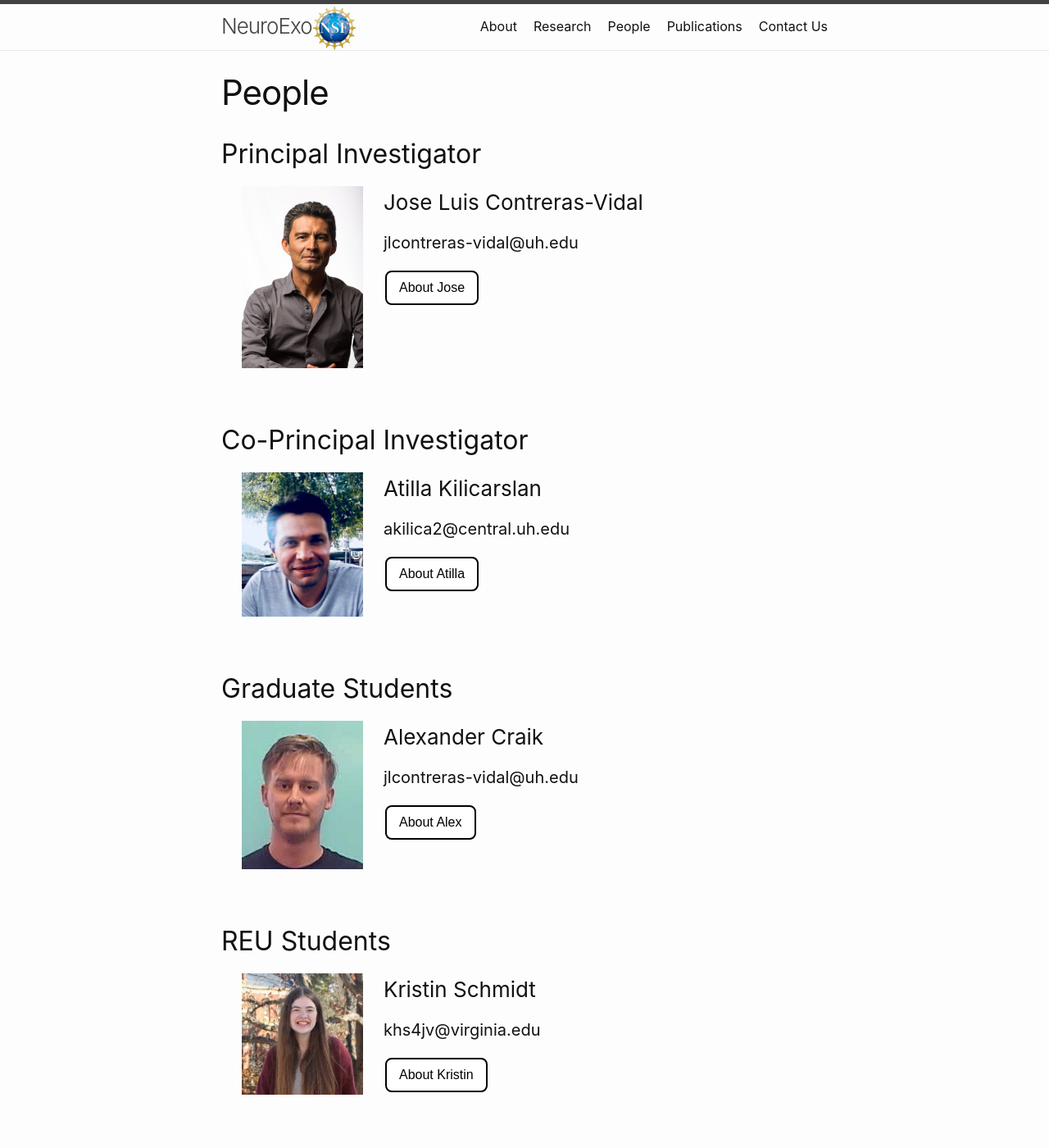
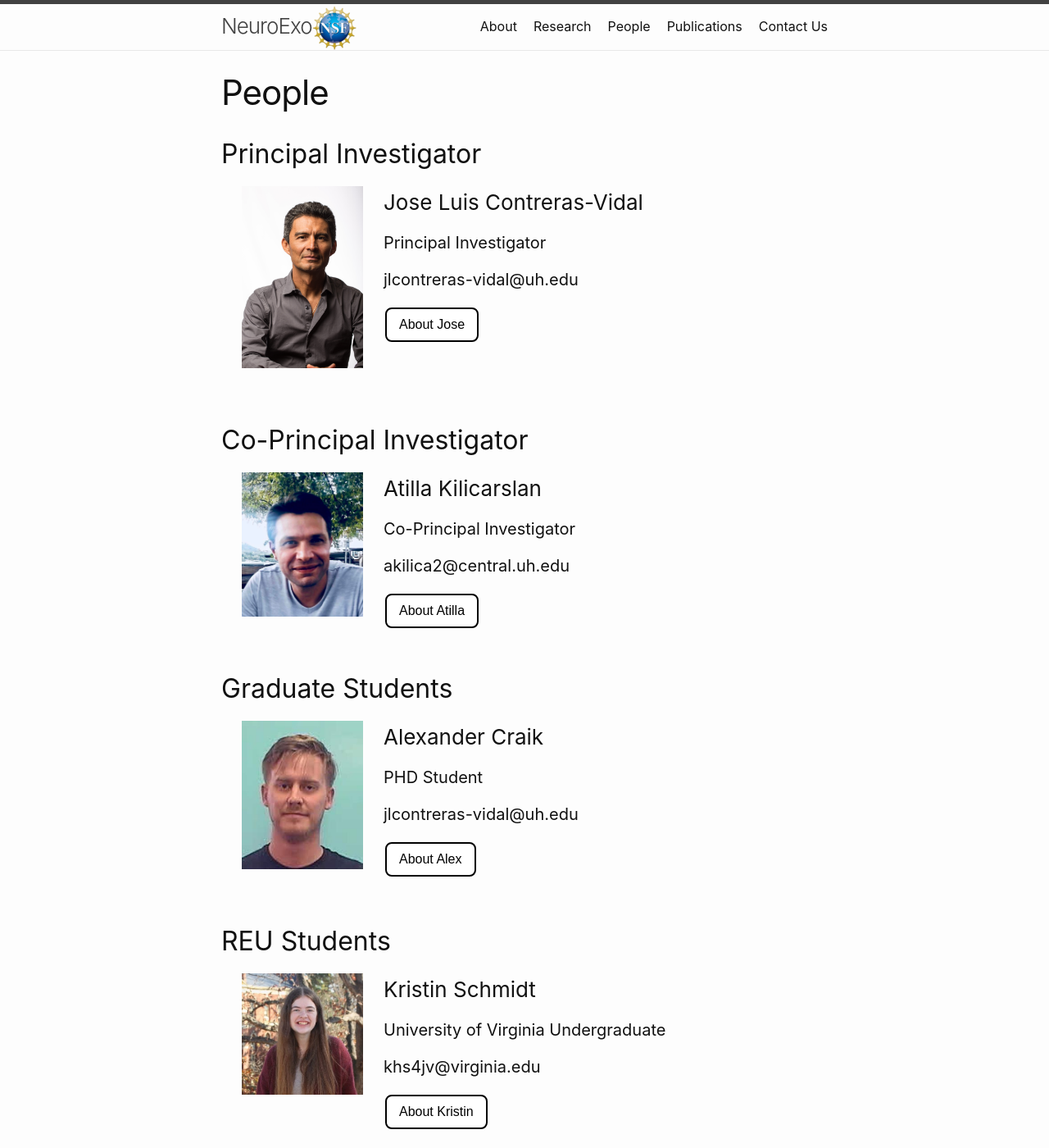
Before and after one commit to arcraik/neuroexo-website, a Jekyll site: the page built from people.md, in a window 1280 px wide and 1400 px high. Shown: the whole window at 82% size. Built offline with Jekyll 4.4.1, drawn with Linux system fonts in a browser that asks for light colours.

Commit message:
Update people.md

```diff
--- a/people.md
+++ b/people.md
@@ -18,7 +18,7 @@ title: People
   <img class="peoplepic" src="/photos/JContreras-Vidal.jpg" alt="Jose Luis Contreras-Vidal" />
   <h3> Jose Luis Contreras-Vidal</h3>
 
-
+  <h4>Principal Investigator</h4>
   <h4>jlcontreras-vidal@uh.edu</h4>
   <!-- Trigger/Open The Modal -->
   <button class="modal-button" href="#pepe">About Jose</button>
@@ -46,7 +46,7 @@ title: People
   <img class="peoplepic" src="/photos/AKilicarslan.jpeg" alt="Atilla Kilicarslan" />
   <h3>Atilla Kilicarslan</h3>
 
-
+  <h4>Co-Principal Investigator</h4>
   <h4>akilica2@central.uh.edu</h4>
 
   <!-- Trigger/Open The Modal -->
@@ -75,7 +75,7 @@ title: People
   <img class="peoplepic" src="/photos/ArCraik.jpg" alt="Alexander Craik" />
   <h3>Alexander Craik</h3>
 
-
+  <h4>PHD Student</h4>
   <h4>jlcontreras-vidal@uh.edu</h4>
   <!-- Trigger/Open The Modal -->
   <button class="modal-button" href="#arcraik">About Alex</button>
@@ -105,7 +105,7 @@ title: People
   <img class="peoplepic" src="/photos/KSchmidt.JPG" alt="Kristin Schmidt" />
   <h3>Kristin Schmidt</h3>
 
-
+  <h4>University of Virginia Undergraduate</h4>
   <h4>khs4jv@virginia.edu</h4>
   <!-- Trigger/Open The Modal -->
   <button class="modal-button" href="#kschmidt">About Kristin</button>
```
